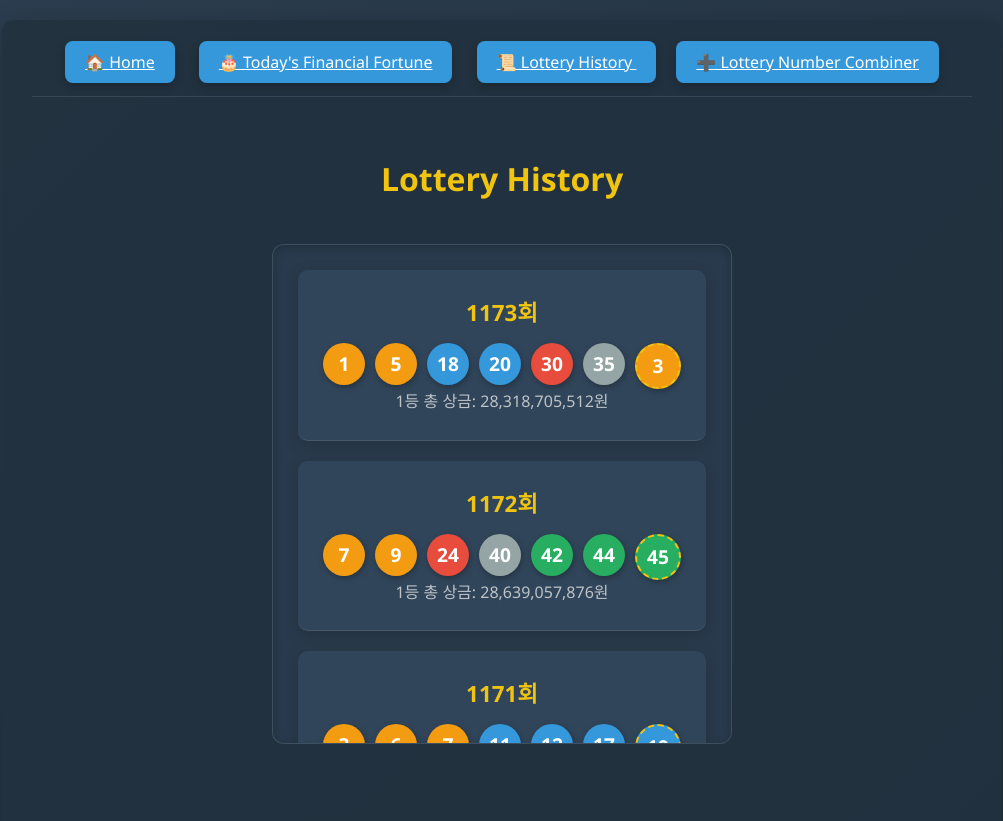
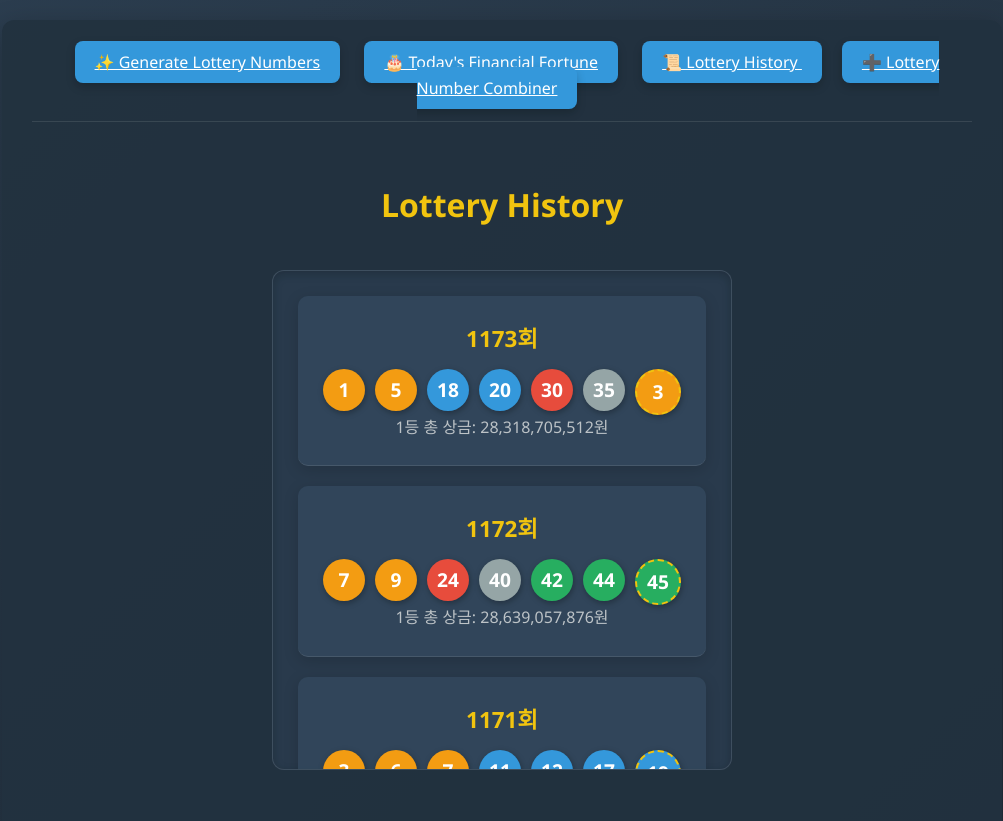
Before and after one commit to koh-hongQ/AIwebsite_LottoPredict, a Django app: page /lotto_history/ in a window 1280 px wide. Shown: the top 821 px of the page, without its empty margins (138-1141 px from the left). Run offline with Django 5.2, Linux system fonts and the light colour scheme.

Commit message:
0607 change

```diff
--- a/main/templates/main/fortune_check.html
+++ b/main/templates/main/fortune_check.html
@@ -198,7 +198,9 @@
 <body>
     <div class="container">
      <div class="navbar">
-        <a href="{% url 'hi' %}" >🏠 Home</a>
+
+        <a href="{% url 'lotto_predict' %}">✨ Generate Lottery Numbers</a>
+
         <a href="{% url 'fortune_check' %}" >🎂 Today's Financial Fortune</a>
         <a href="{% url 'lotto_history' %}" >📜 Lottery History</a>
         <a href="{% url 'lotto_combiner' %}" >➕ Lottery Number Combiner</a>
--- a/main/templates/main/lotto_combiner.html
+++ b/main/templates/main/lotto_combiner.html
@@ -231,7 +231,9 @@
 <body>
     <div class="container">
          <div class="navbar">
-        <a href="{% url 'hi' %}" >🏠 Home</a>
+
+        <a href="{% url 'lotto_predict' %}">✨ Generate Lottery Numbers</a>
+
         <a href="{% url 'fortune_check' %}" >🎂 Today's Financial Fortune</a>
         <a href="{% url 'lotto_history' %}" >📜 Lottery History</a>
         <a href="{% url 'lotto_combiner' %}" >➕ Lottery Number Combiner</a>
--- a/main/templates/main/lotto_history.html
+++ b/main/templates/main/lotto_history.html
@@ -200,7 +200,9 @@
 <body>
     <div class="container">
             <div class="navbar">
-        <a href="{% url 'hi' %}" >🏠 Home</a>
+
+        <a href="{% url 'lotto_predict' %}">✨ Generate Lottery Numbers</a>
+
         <a href="{% url 'fortune_check' %}" >🎂 Today's Financial Fortune</a>
         <a href="{% url 'lotto_history' %}" >📜 Lottery History
 </a>
--- a/main/templates/main/lotto_predict.html
+++ b/main/templates/main/lotto_predict.html
@@ -215,7 +215,7 @@
 <body>
    <div class="container">
     <div class="navbar">
-        <a href="{% url 'hi' %}" >🏠 Home</a>
+
         <a href="{% url 'fortune_check' %}" >🎂 Today's Financial Fortune</a>
 
         <a href="{% url 'lotto_history' %}" >📜 Lottery History</a>
```
